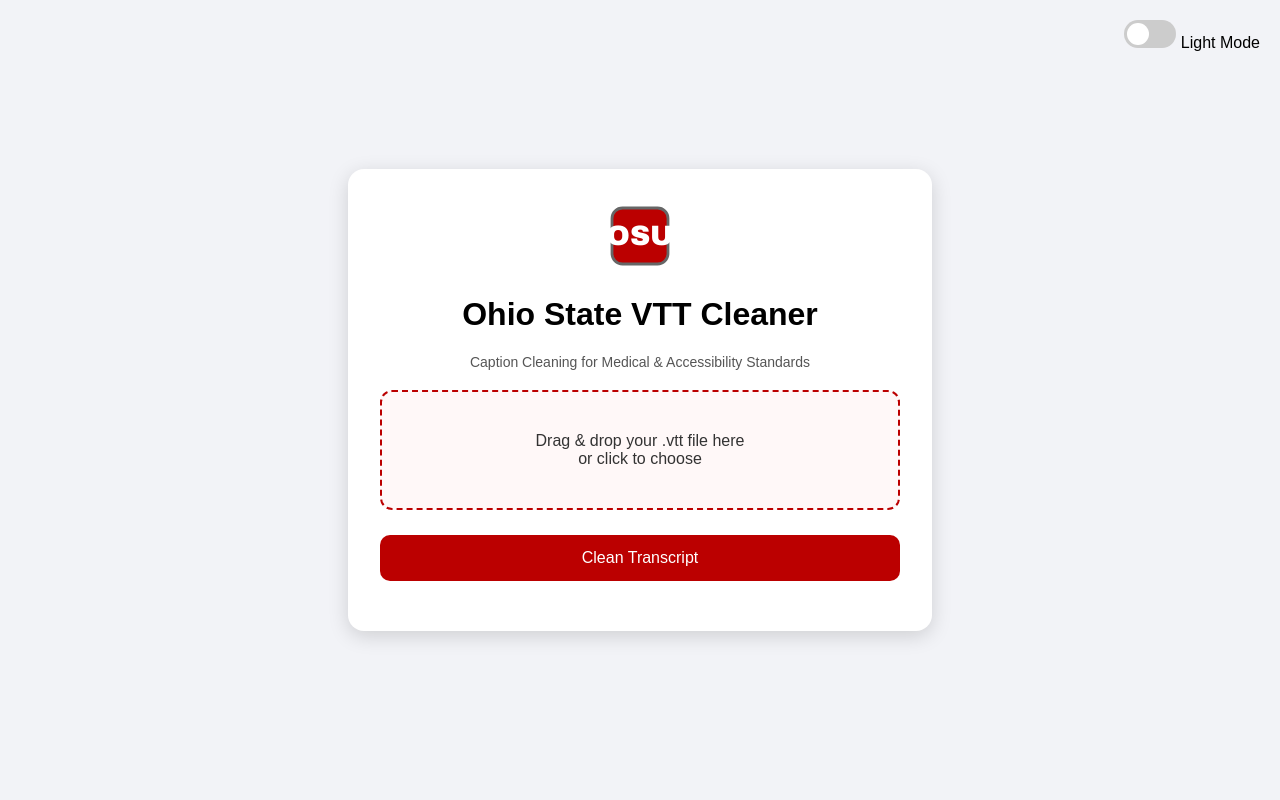
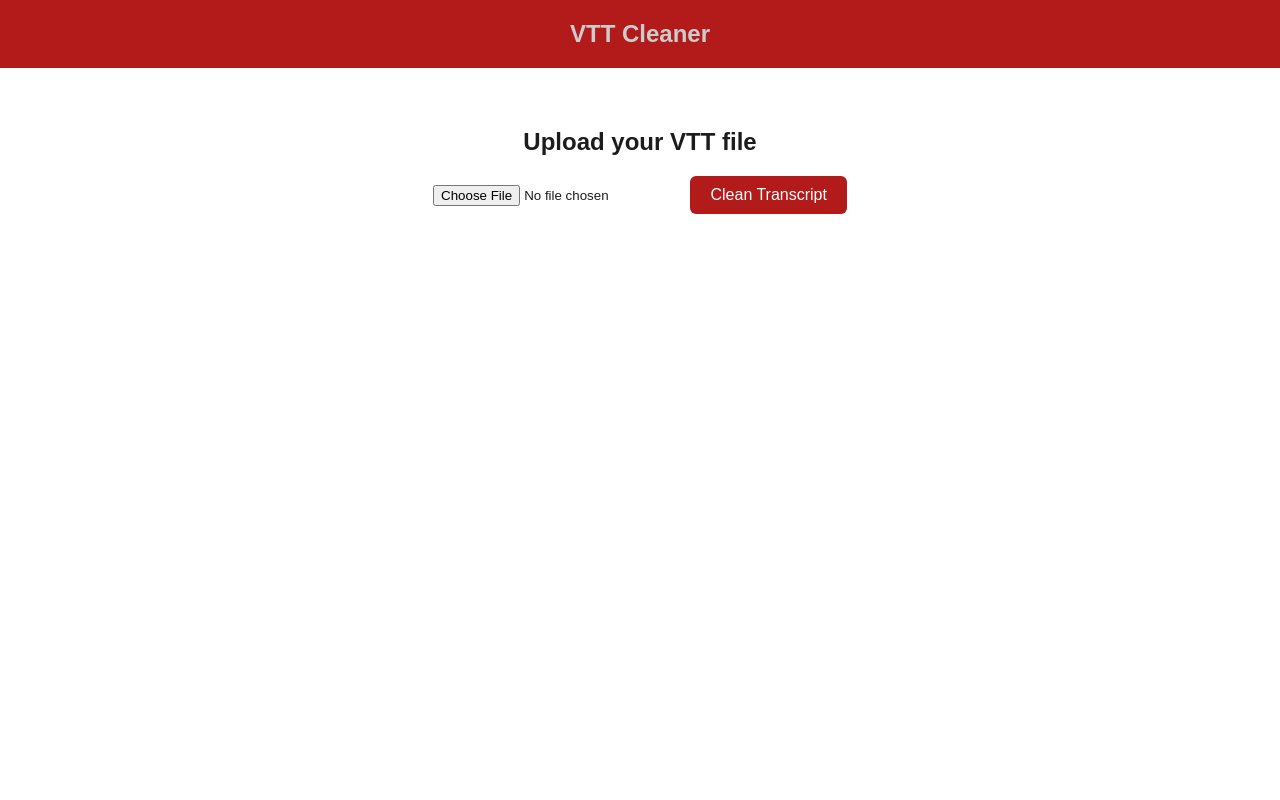
Before and after one commit to SavBanks/VTT_Cleaner_Web, a Flask app: template templates/index.html in a window 1280 px wide. Run offline with Flask 3, Linux system fonts and the light colour scheme; the template is opened without the code that fills it, so the values that code supplies are empty; parts of the project's set-up code (start-up, migrations or seed data) failed here and were passed over.

Commit message:
redesign

```diff
--- a/requirements.txt
+++ b/requirements.txt
@@ -1,3 +1,2 @@
-Flask
-flask-cors
-gunicorn
+Flask==2.3.5
+flask-cors==3.0.10
--- a/server.py
+++ b/server.py
@@ -1,28 +1,35 @@
-from flask import Flask, request, jsonify
+from flask import Flask, request, send_file, render_template
 from flask_cors import CORS
-from clean_vtt import clean_vtt_text
+from clean_vtt import clean_vtt_file
+import os
 
 app = Flask(__name__)
 CORS(app)
 
+UPLOAD_FOLDER = "uploads"
+os.makedirs(UPLOAD_FOLDER, exist_ok=True)
+
 @app.route("/")
-def home():
-    return "VTT Cleaner Running"
+def index():
+    return render_template("index.html")
 
 @app.route("/clean", methods=["POST"])
 def clean():
     if "file" not in request.files:
-        return jsonify({"error": "No file uploaded"}), 400
+        return {"status": "error", "message": "No file part"}, 400
+    file = request.files["file"]
+    if file.filename == "":
+        return {"status": "error", "message": "No selected file"}, 400
 
-    file = request.files["file"]
-    content = file.read().decode("utf-8", errors="replace")
+    input_path = os.path.join(UPLOAD_FOLDER, file.filename)
+    output_filename = "cleaned_" + file.filename
+    output_path = os.path.join(UPLOAD_FOLDER, output_filename)
+    file.save(input_path)
 
-    cleaned = clean_vtt_text(content)
+    # Run the VTT cleaning
+    clean_vtt_file(input_path, output_path)
 
-    return cleaned, 200, {
-        "Content-Type": "text/plain; charset=utf-8",
-        "Content-Disposition": "attachment; filename=cleaned.vtt"
-    }
+    return send_file(output_path, as_attachment=True)
 
 if __name__ == "__main__":
-    app.run(host="0.0.0.0", port=5000)
+    app.run(host="0.0.0.0", port=int(os.environ.get("PORT", 5000)))
--- a/static/style.css
+++ b/static/style.css
@@ -1,169 +1,84 @@
-/* ---------- Base Layout ---------- */
-
+/* General layout */
 body {
-    font-family: Arial, sans-serif;
-    background: #f2f3f7;
+    font-family: 'Arial', sans-serif;
     margin: 0;
     padding: 0;
+    background-color: #ffffff;
+    color: #1C1C1C;
+}
+
+header {
+    background-color: #b31b1b; /* Scarlet */
+    color: #cccccc; /* Light gray */
+    padding: 20px;
+    text-align: center;
+    font-size: 1.5em;
+    font-weight: bold;
+}
+
+main {
+    padding: 40px 20px;
     display: flex;
     justify-content: center;
-    align-items: center;
-    height: 100vh;
-    transition: background 0.3s ease;
 }
 
-.dark {
-    background: #1d1f24;
-    color: white;
+.container {
+    max-width: 500px;
+    width: 100%;
+    text-align: center;
 }
 
-/* ---------- Card Container ---------- */
-
-.card {
-    background: white;
-    width: 95%;
-    max-width: 520px;
-    padding: 32px;
-    border-radius: 16px;
-    box-shadow: 0 5px 20px rgba(0,0,0,0.15);
-    text-align: center;
-    transition: background 0.3s ease, color 0.3s ease;
+input[type="file"] {
+    margin-bottom: 15px;
 }
 
-.dark .card {
-    background: #2a2d33;
-    color: white;
-}
-
-/* ---------- Logo & Header ---------- */
-
-.logo-container {
-    margin-bottom: 20px;
-}
-
-.subtitle {
-    font-size: 14px;
-    margin-top: 6px;
-    color: #555;
-}
-
-.dark .subtitle {
-    color: #ccc;
-}
-
-/* ---------- Dropzone ---------- */
-
-#dropzone {
-    margin-top: 20px;
-    padding: 40px;
-    border: 2px dashed #BB0000;
-    border-radius: 12px;
-    background: #fff8f8;
-    color: #333;
+button {
+    background-color: #b31b1b;
+    color: #ffffff;
+    border: none;
+    padding: 10px 20px;
+    font-size: 1em;
     cursor: pointer;
-    transition: background 0.2s ease, border 0.2s ease;
-}
-
-.dark #dropzone {
-    background: #3a3d44;
-    color: white;
-}
-
-#dropzone.dragover {
-    background: #ffe6e6;
-    border-color: #900000;
-}
-
-/* ---------- Buttons ---------- */
-
-button {
-    width: 100%;
-    margin-top: 25px;
-    padding: 14px;
-    border: none;
-    background: #BB0000;
-    color: white;
-    font-size: 16px;
-    border-radius: 10px;
-    cursor: pointer;
-    transition: background 0.2s ease;
+    border-radius: 6px;
 }
 
 button:hover {
-    background: #990000;
+    background-color: #7a0f14;
 }
 
-/* ---------- Status Messages ---------- */
-
-.status {
-    margin-top: 18px;
-    font-size: 15px;
+/* Status messages */
+#status-message {
+    margin-top: 20px;
+    padding: 10px;
+    border-radius: 6px;
 }
 
-.status.success {
-    color: #2e8b4c;
+#status-message.success {
+    background-color: #a0c639;
+    color: #1C1C1C;
 }
 
-.status.error {
-    color: #d9534f;
+#status-message.error {
+    background-color: #e63946;
+    color: #ffffff;
 }
 
-.loading {
-    margin-top: 15px;
-    color: #555;
+/* Dark mode */
+body.dark-mode {
+    background-color: #1C1C1C;
+    color: #f0f0f0;
 }
 
-.dark .loading {
-    color: #ddd;
+body.dark-mode header {
+    background-color: #b31b1b;
+    color: #f0f0f0;
 }
 
-/* ---------- Light/Dark Toggle ---------- */
-
-.theme-toggle {
-    position: absolute;
-    top: 20px;
-    right: 20px;
-    text-align: right;
+body.dark-mode button {
+    background-color: #b31b1b;
+    color: #f0f0f0;
 }
 
-/* Toggle switch style */
-.switch {
-    position: relative;
-    display: inline-block;
-    width: 52px;
-    height: 28px;
+body.dark-mode button:hover {
+    background-color: #7a0f14;
 }
-
-.switch input { display: none; }
-
-.slider {
-    position: absolute;
-    cursor: pointer;
-    background: #ccc;
-    border-radius: 34px;
-    top: 0;
-    left: 0;
-    right: 0;
-    bottom: 0;
-    transition: 0.4s;
-}
-
-.slider:before {
-    content: "";
-    position: absolute;
-    height: 22px;
-    width: 22px;
-    left: 3px;
-    bottom: 3px;
-    background: white;
-    border-radius: 50%;
-    transition: 0.4s;
-}
-
-input:checked + .slider {
-    background: #BB0000;
-}
-
-input:checked + .slider:before {
-    transform: translateX(24px);
-}
--- a/templates/index.html
+++ b/templates/index.html
@@ -1,107 +1,44 @@
 <!DOCTYPE html>
 <html lang="en">
 <head>
-    <meta charset="UTF-8" />
-    <meta name="viewport" content="width=device-width, initial-scale=1.0" />
-    <title>VTT Cleaner - Ohio State Theme</title>
+    <meta charset="UTF-8">
+    <title>VTT Cleaner</title>
+    <link rel="stylesheet" href="{{ url_for('static', filename='style.css') }}">
+</head>
+<body>
+<header>
+    VTT Cleaner
+</header>
 
-    <link rel="stylesheet" href="style.css" />
-</head>
+<main>
+    <div class="container">
+        <h2>Upload your VTT file</h2>
+        <form id="upload-form" enctype="multipart/form-data">
+            <input type="file" name="file" id="file-input" accept=".vtt" required>
+            <button type="submit">Clean Transcript</button>
+        </form>
 
-<body>
-    <div class="theme-toggle">
-        <label class="switch">
-            <input type="checkbox" id="themeSwitch">
-            <span class="slider"></span>
-        </label>
-        <span id="themeLabel">Light Mode</span>
+        <div id="status-message"></div>
     </div>
+</main>
 
-    <div class="card">
+<script>
+document.getElementById("upload-form").addEventListener("submit", async function(e){
+    e.preventDefault();
+    const fileInput = document.getElementById("file-input");
+    const status = document.getElementById("status-message");
 
-        <!-- ----------  OSU-Themed Header / Logo  ---------- -->
-        <div class="logo-container">
-            <!-- This is a SAFE OSU-inspired SVG (NOT the copyrighted logo) -->
-            <svg width="70" height="70" viewBox="0 0 100 100">
-                <rect x="10" y="10" width="80" height="80" rx="15"
-                    fill="#BB0000" stroke="#666" stroke-width="4" />
-                <text x="50" y="63" font-size="40" font-family="Arial Black"
-                    text-anchor="middle" fill="white">
-                    OSU
-                </text>
-            </svg>
-
-            <!-- If you legally have the OSU logo, replace the SVG above with an <img> -->
-            <!-- <img src="osulogo.png" class="real-logo"> -->
-
-            <h1>Ohio State VTT Cleaner</h1>
-            <p class="subtitle">Caption Cleaning for Medical & Accessibility Standards</p>
-        </div>
-
-        <!-- ----------  Upload Section  ---------- -->
-        <input type="file" id="file" accept=".vtt" hidden />
-
-        <div id="dropzone">Drag & drop your .vtt file here<br>or click to choose</div>
-
-        <button id="cleanBtn">Clean Transcript</button>
-
-        <!-- ----------  Status Messages  ---------- -->
-        <div id="status" class="status"></div>
-        <div id="loading" class="loading" style="display:none;">Cleaning captions… please wait.</div>
-
-    </div>
-
-    <!-- ----------  JavaScript  ---------- -->
-    <script>
-        const dropzone = document.getElementById("dropzone");
-        const fileInput = document.getElementById("file");
-        const cleanBtn = document.getElementById("cleanBtn");
-        const statusBox = document.getElementById("status");
-        const loading = document.getElementById("loading");
-        const themeSwitch = document.getElementById("themeSwitch");
-        const themeLabel = document.getElementById("themeLabel");
-
-        /* ---------------- Drag and Drop ---------------- */
-        dropzone.onclick = () => fileInput.click();
-
-        dropzone.ondragover = e => {
-            e.preventDefault();
-            dropzone.classList.add("dragover");
-        };
-
-        dropzone.ondragleave = () => dropzone.classList.remove("dragover");
-
-        dropzone.ondrop = e => {
-            e.preventDefault();
-            dropzone.classList.remove("dragover");
-            const file = e.dataTransfer.files[0];
-            fileInput.files = e.dataTransfer.files;
-        };
-
-        /* ---------------- Light / Dark Mode ---------------- */
-        themeSwitch.onchange = () => {
-            document.body.classList.toggle("dark");
-            themeLabel.textContent = document.body.classList.contains("dark")
-                ? "Dark Mode"
-                : "Light Mode";
-        };
-
-        /* ---------------- Handle Upload + Clean ---------------- */
-        cleanBtn.onclick = async () => {
-            const file = fileInput.files[0];
-
-            if (!file) {
-                statusBox.textContent = "Please upload a VTT file first.";
-                statusBox.className = "status error";
+    if (!fileInput.files.length) {
+        status.textContent = "Please select a file!";
+        status.className = "error";
         return;
     }
 
-            loading.style.display = "block";
-            statusBox.textContent = "";
-            statusBox.className = "status";
+    const formData = new FormData();
+    formData.append("file", fileInput.files[0]);
 
-            const formData = new FormData();
-            formData.append("file", file);
+    status.textContent = "Cleaning...";
+    status.className = "";
 
     try {
         const response = await fetch("/clean", {
@@ -109,29 +46,26 @@
             body: formData
         });
 
-                if (!response.ok) {
-                    throw new Error("Server error.");
-                }
+        if (!response.ok) throw new Error("Cleaning failed");
 
         const blob = await response.blob();
+        const url = window.URL.createObjectURL(blob);
+        const a = document.createElement("a");
+        a.href = url;
+        a.download = "cleaned_" + fileInput.files[0].name;
+        document.body.appendChild(a);
+        a.click();
+        a.remove();
+        window.URL.revokeObjectURL(url);
 
-                const link = document.createElement("a");
-                link.href = URL.createObjectURL(blob);
-                link.download = "cleaned.vtt";
-                link.click();
-
-                statusBox.textContent = "✔ Cleaning complete! Your download has started.";
-                statusBox.className = "status success";
+        status.textContent = "✔ Cleaning complete!";
+        status.className = "success";
+    } catch (err) {
+        console.error(err);
+        status.textContent = "❌ Error cleaning file.";
+        status.className = "error";
     }
-            catch (err) {
-                statusBox.textContent = "❌ Error cleaning file.";
-                statusBox.className = "status error";
-            }
-            finally {
-                loading.style.display = "none";
-            }
-        };
+});
 </script>
-
 </body>
 </html>
```
Lines whose indentation alone changed are shown as unchanged.
